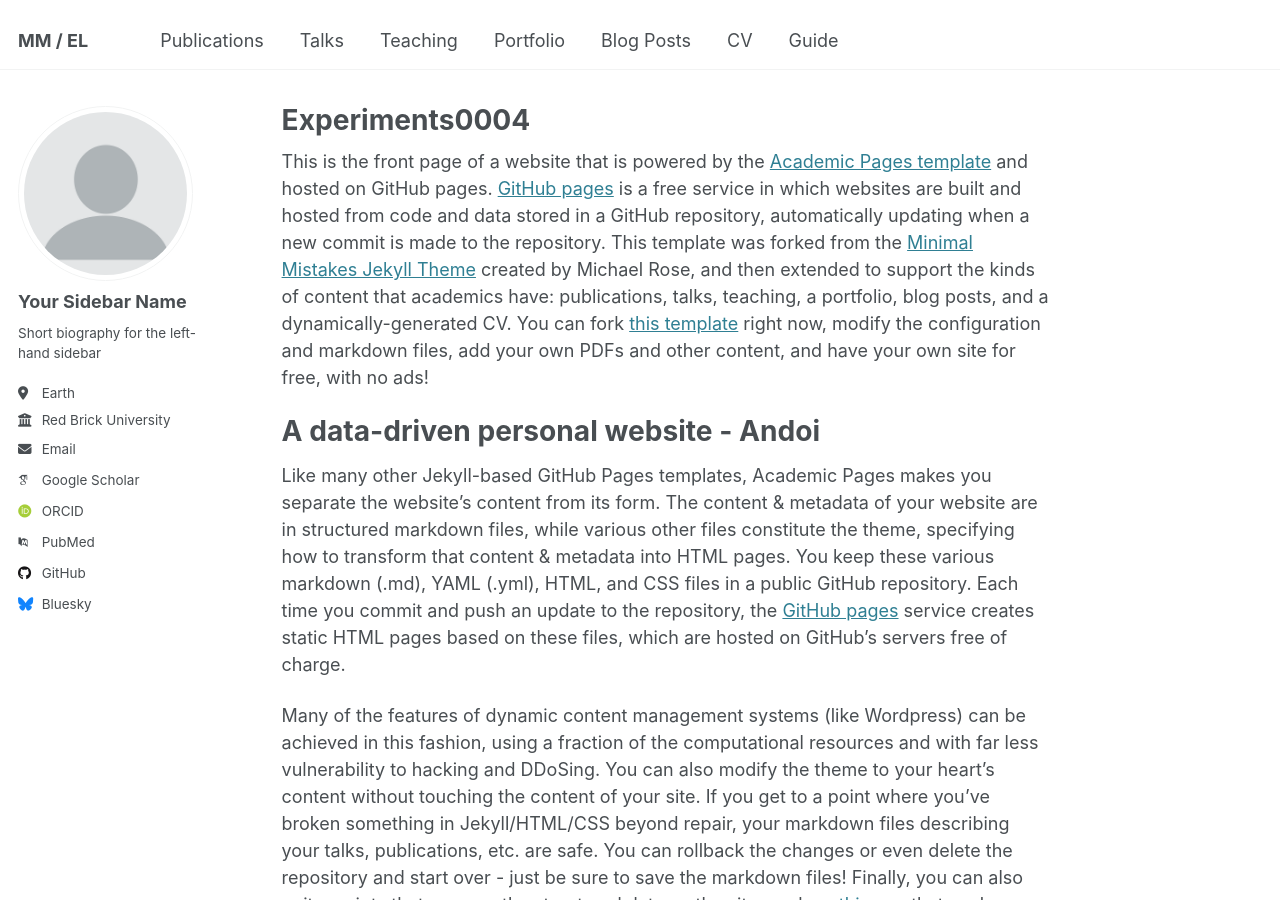
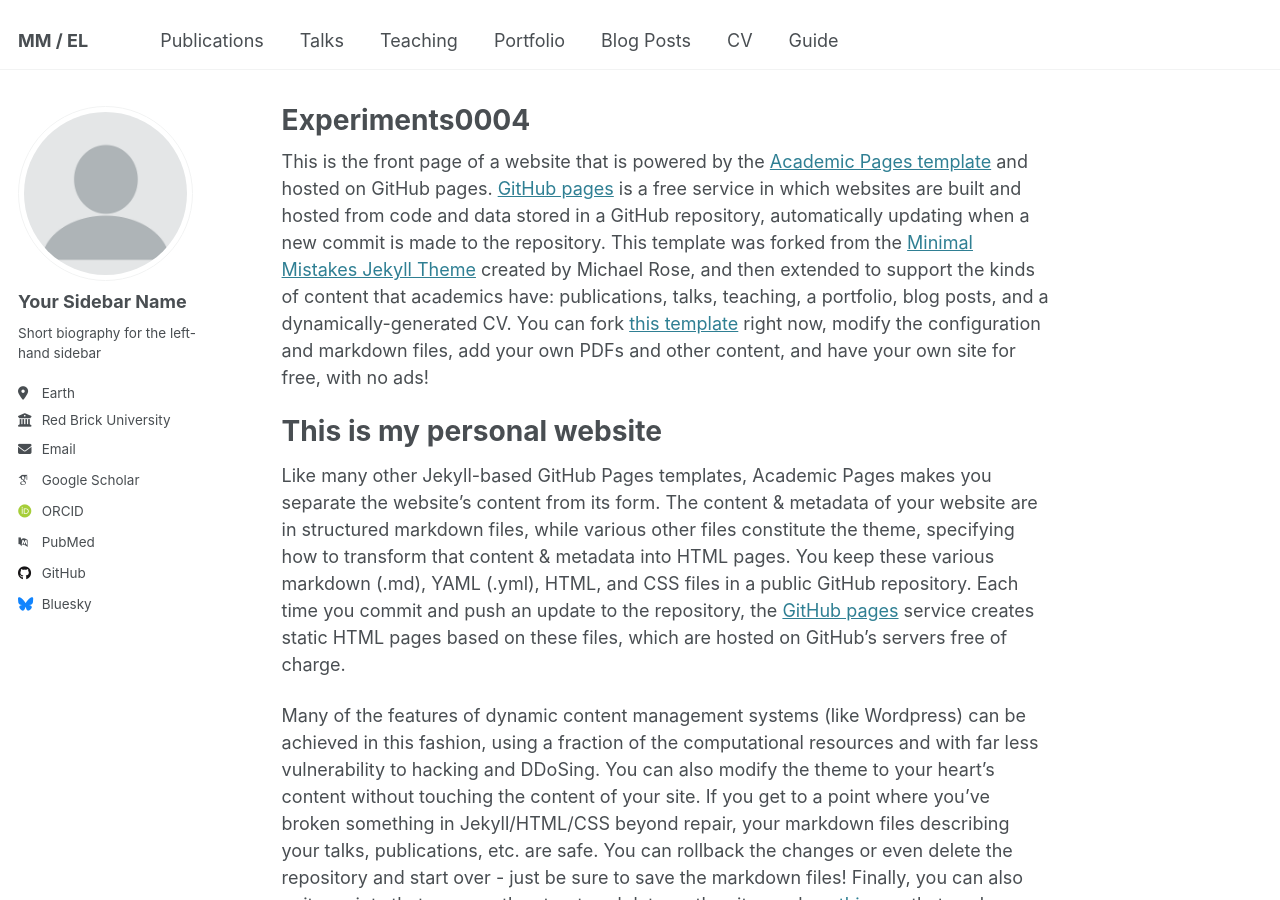
Before and after one commit to experiments0728/experiments0004.github.io, a Jekyll site: the page built from _pages/about.md, in a window 1280 px wide and 900 px high. Built offline with Jekyll 4.4.1, drawn with Linux system fonts in a browser that asks for light colours; some web fonts are replaced.

Commit message:
Update about.md

```diff
--- a/_pages/about.md
+++ b/_pages/about.md
@@ -9,7 +9,7 @@ redirect_from:
 
 This is the front page of a website that is powered by the [Academic Pages template](https://github.com/academicpages/academicpages.github.io) and hosted on GitHub pages. [GitHub pages](https://pages.github.com) is a free service in which websites are built and hosted from code and data stored in a GitHub repository, automatically updating when a new commit is made to the repository. This template was forked from the [Minimal Mistakes Jekyll Theme](https://mmistakes.github.io/minimal-mistakes/) created by Michael Rose, and then extended to support the kinds of content that academics have: publications, talks, teaching, a portfolio, blog posts, and a dynamically-generated CV. You can fork [this template](https://github.com/academicpages/academicpages.github.io) right now, modify the configuration and markdown files, add your own PDFs and other content, and have your own site for free, with no ads!
 
-A data-driven personal website - Andoi
+This is my personal website
 ======
 Like many other Jekyll-based GitHub Pages templates, Academic Pages makes you separate the website's content from its form. The content & metadata of your website are in structured markdown files, while various other files constitute the theme, specifying how to transform that content & metadata into HTML pages. You keep these various markdown (.md), YAML (.yml), HTML, and CSS files in a public GitHub repository. Each time you commit and push an update to the repository, the [GitHub pages](https://pages.github.com/) service creates static HTML pages based on these files, which are hosted on GitHub's servers free of charge.
 
```
